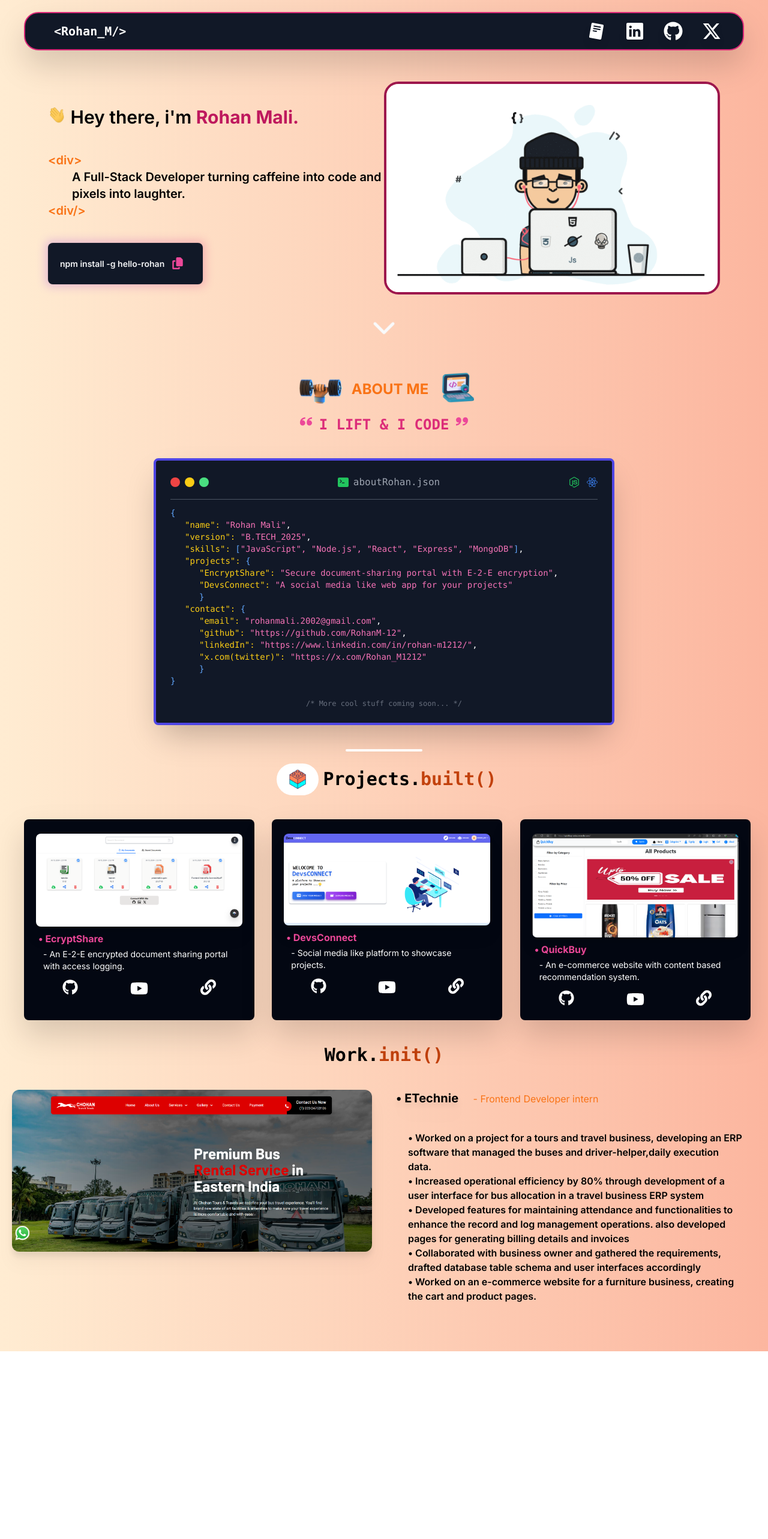
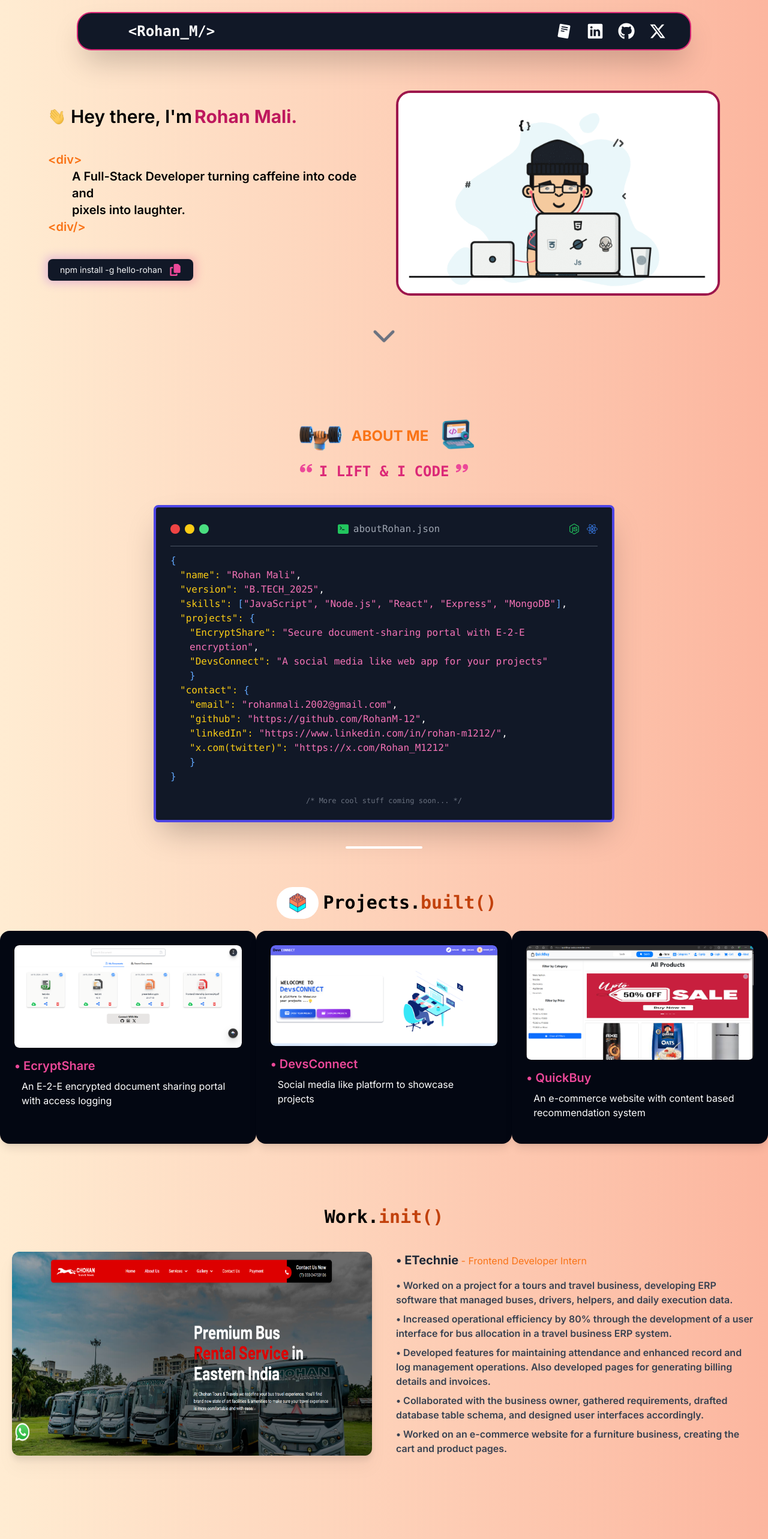
Before and after one commit to RohanM-12/Portfolio, a Next.js app: page / in a window 1280 px wide. Shown: the top 2566 px of the page at 60% size. Before the commit the page ends 2253 px from the top, so only its background shows below. Built offline with nearby package versions, Linux system fonts and the light colour scheme.

Commit message:
added responsiveness

```diff
--- a/src/app/page.js
+++ b/src/app/page.js
@@ -1,72 +1,88 @@
 "use client";
 import AboutMe from "@/components/AboutMe";
+import End from "@/components/End";
 import Projects from "@/components/Projects";
-import Work from "@/components/work";
+import Work from "@/components/Work"; // Corrected the import for consistency
 import { Image } from "antd";
 import { FaCopy } from "react-icons/fa6";
 import { FaChevronDown } from "react-icons/fa6";
+
 export default function Home() {
   return (
     <main>
-      <div className="px-20 py-8">
-        <div className="grid grid-cols-2">
+      <div className="px-8 sm:px-20 py-8">
+        {/* Intro Section */}
+        <div className="grid grid-cols-1 sm:grid-cols-2 gap-10 items-center">
+          {/* Text Section */}
           <div>
-            <div className=" font-semibold text-3xl my-10">
-              <span>
-                <Image src={"/wave.gif"} width={30} height={30} />
-              </span>
-              <span className="text-black"> Hey there, i'm </span>
-              <span className="font-bold text-pink-700 ">Rohan Mali. </span>
+            <div className="font-semibold text-3xl my-10 flex items-center">
+              <Image
+                src={"/wave.gif"}
+                width={30}
+                height={30}
+                alt="Waving hand"
+                preview={false}
+              />
+              <span className="ml-2 text-black">Hey there, I'm </span>
+              <span className="font-bold text-pink-700 ml-1">Rohan Mali.</span>
             </div>
+
+            {/* Description */}
             <div className="font-semibold text-xl my-2 text-black">
               <div className="text-orange-500">{"<div>"}</div>
               <div className="ml-10">
-                {" A Full-Stack Developer turning caffeine into code and "}
+                A Full-Stack Developer turning caffeine into code and
               </div>
-              <div className="ml-10">{"pixels into laughter. "} </div>
+              <div className="ml-10">pixels into laughter.</div>
               <div className="text-orange-500">{"<div/>"}</div>
-              <div className="w-fit  my-10">
-                <div className="relative group">
-                  <div className="absolute -inset-1 bg-gradient-to-r from-purple-600 to-pink-600 rounded-lg blur opacity-25 group-hover:opacity-100 transition duration-1000 group-hover:duration-200"></div>
-                  <div className="relative px-5  bg-gray-900 ring-1 ring-gray-900/5 rounded-lg leading-none flex items-top justify-end ">
-                    <div className="my-5 text-sm flex text-gray-100 justify-center items-center">
-                      npm install -g hello-rohan{" "}
-                      <span className=" mx-2">
-                        <button>
-                          <FaCopy
-                            size={20}
-                            className="text-pink-500 mx-1 mt-1"
-                          />
-                        </button>
-                      </span>
-                    </div>
-                  </div>
+            </div>
+
+            {/* NPM Install Section */}
+            <div className="w-fit my-10">
+              <div className="relative group">
+                <div className="absolute -inset-1 bg-gradient-to-r from-purple-600 to-pink-600 rounded-lg blur opacity-25 group-hover:opacity-100 transition duration-1000 group-hover:duration-200"></div>
+                <div className="relative px-5 py-2 bg-gray-900 ring-1 ring-gray-900/5 rounded-lg leading-none flex items-center">
+                  <span className="text-sm text-gray-100">
+                    npm install -g hello-rohan
+                  </span>
+                  <button className="ml-3">
+                    <FaCopy size={20} className="text-pink-500" />
+                  </button>
                 </div>
               </div>
             </div>
           </div>
 
-          <div>
+          {/* Image Section */}
+          <div className="flex justify-center">
             <Image
               preview={false}
               className="rounded-3xl border-4 border-pink-800"
               draggable={false}
               src="/bg1.gif"
+              alt="Background Image"
             />
           </div>
         </div>
-        <div className="flex justify-center mt-5">
-          <FaChevronDown className="animate-bounce text-gray-50" size={40} />
+
+        {/* Chevron Down */}
+        <div className="flex justify-center mt-10">
+          <FaChevronDown className="animate-bounce text-gray-500" size={40} />
         </div>
       </div>
-      <div>
+
+      {/* Sections: About Me, Projects, Work, End */}
+      <div className="mt-16">
         <AboutMe />
       </div>
-      <div>
+      <div className="mt-16">
         <Projects />
       </div>
-      <div>
+      <div className="mt-16">
         <Work />
+      </div>
+      <div className="flex justify-center mt-16">
+        <End />
       </div>
     </main>
   );
--- /dev/null
+++ b/src/components/End.jsx
@@ -0,0 +1,23 @@
+import { Image } from "antd";
+import React from "react";
+import Socials from "./Socials";
+
+const End = () => {
+  return (
+    <>
+      <div className="p-10">
+        <Image src={"/Duck.gif"} width={200} height={200} />
+        <div className="text-center">
+          <span className="font-bold drop-shadow-xl text-amber-700 ">
+            Ohh! You Reached end !!
+          </span>
+          <div>
+            <Socials />
+          </div>
+        </div>
+      </div>
+    </>
+  );
+};
+
+export default End;
--- a/src/components/Header.jsx
+++ b/src/components/Header.jsx
@@ -3,58 +3,49 @@ import { FaGithub } from "react-icons/fa";
 import { FaXTwitter } from "react-icons/fa6";
 import { IoLogoLinkedin } from "react-icons/io5";
 import { PiReadCvLogoFill } from "react-icons/pi";
+
 const Header = () => {
   return (
-    <>
-      <div className="flex items-center h-16 my-5 mx-10 border-2 bg-gray-900 rounded-3xl drop-shadow-2xl border-pink-600">
-        <div className="text-center mx-5 text-xl w-52 text-white font-bold font-mono ">
-          <span className=" cursor-pointer object-contain hover:text-3xl mx-1 transition-all duration-300 "></span>
-          <span className="font-mono text-white  drop-shadow-sm ">
-            {" <Rohan_M/>"}
+    <div className="flex items-center justify-between h-16 my-5 mx-auto max-w-5xl px-4 sm:px-10 border-2 bg-gray-900 rounded-3xl shadow-2xl border-pink-600 transition-all duration-300">
+      {/* Logo and Title */}
+      <div className="text-center mx-3 text-lg sm:text-2xl w-40 sm:w-52 text-white font-bold font-mono flex items-center justify-center">
+        <span className="font-mono text-white cursor-pointer hover:text-pink-600 transition-all duration-300">
+          {"<Rohan_M/>"}
         </span>
       </div>
 
-        <div className=" flex justify-end w-full mr-5">
-          <div className="mx-4 text-white drop-shadow-lg  ">
+      {/* Social Media Icons */}
+      <div className="flex items-center space-x-4 sm:space-x-6 text-white">
         <PiReadCvLogoFill
-              size={32}
-              className="object-contain hover:scale-150 transition-transform duration-300 hover:cursor-pointer "
+          size={28}
+          className="hover:scale-125 hover:text-pink-600 transition-transform duration-300 cursor-pointer"
         />
-          </div>
+
         <a
           target="_blank"
           href={"https://www.linkedin.com/in/rohan-m1212/"}
-            className="mx-4 text-white drop-shadow-lg "
+          className="hover:scale-125 hover:text-pink-600 transition-transform duration-300 cursor-pointer"
         >
-            <IoLogoLinkedin
-              size={32}
-              className="object-contain hover:scale-150 transition-transform duration-300 hover:cursor-pointer "
-            />
+          <IoLogoLinkedin size={28} />
         </a>
 
         <a
           target="_blank"
           href={"https://github.com/RohanM-12"}
-            className="mx-4 text-white drop-shadow-lg  "
+          className="hover:scale-125 hover:text-pink-600 transition-transform duration-300 cursor-pointer"
         >
-            <FaGithub
-              size={32}
-              className="object-contain hover:scale-150 transition-transform duration-300 hover:cursor-pointer "
-            />
+          <FaGithub size={28} />
         </a>
+
         <a
           target="_blank"
           href={"https://x.com/Rohan_M1212"}
-            className="mx-4 text-white drop-shadow-lg "
+          className="hover:scale-125 hover:text-pink-600 transition-transform duration-300 cursor-pointer"
         >
-            <FaXTwitter
-              size={32}
-              className="object-contain hover:scale-150 transition-transform duration-300 hover:cursor-pointer "
-            />
+          <FaXTwitter size={28} />
         </a>
       </div>
     </div>
-    </>
   );
 };
 
--- a/src/components/ProjectCard.jsx
+++ b/src/components/ProjectCard.jsx
@@ -1,9 +1,8 @@
 import { Tooltip } from "antd";
 import Image from "next/image";
 import React from "react";
-import { FaGithub } from "react-icons/fa";
-import { FaLink } from "react-icons/fa";
-import { FaYoutube } from "react-icons/fa";
+import { FaGithub, FaLink, FaYoutube } from "react-icons/fa";
+
 const ProjectCard = ({
   title,
   description,
@@ -13,50 +12,65 @@ const ProjectCard = ({
   imgSrc,
 }) => {
   return (
-    <div className="bg-gray-950 rounded-lg w-96 p-5 m-5 drop-shadow-2xl">
-      <div className="px-0 py-1">
+    <div className="bg-gray-950 rounded-2xl p-4 sm:p-6 m-5 w-full max-w-md mx-auto shadow-lg transition-all duration-300 transform hover:scale-105 hover:shadow-2xl">
+      {/* Image Section */}
+      <div className="overflow-hidden rounded-lg">
         <Image
-          className="rounded-lg drop-shadow-xl hover:scale-105 transition-transform duration-300"
+          className="rounded-lg shadow-md hover:scale-105 transition-transform duration-300"
           width={500}
-          height={500}
+          height={300}
           src={imgSrc}
+          alt={title}
         />
       </div>
-      <div>
-        <div className="m-1 font-bold text-pink-500">• {title}</div>
-        <div className="text-white text-sm mx-3">- {description}.</div>
+
+      {/* Title and Description */}
+      <div className="mt-4">
+        <h3 className="text-pink-500 font-semibold text-lg sm:text-xl mb-2">
+          • {title}
+        </h3>
+        <p className="text-white text-sm sm:text-base mx-1 sm:mx-3">
+          {description}
+        </p>
       </div>
-      <div className="grid grid-cols-3 pt-3">
-        <div className="flex justify-center hover:cursor-pointer">
-          <Tooltip title={"GitHub"} placement="left">
-            <a href={gitHub}>
+
+      {/* Icons Section */}
+      <div className="flex justify-around items-center pt-4">
+        {/* GitHub Icon */}
+        {gitHub && (
+          <Tooltip title={"GitHub"} placement="top">
+            <a href={gitHub} target="_blank" rel="noopener noreferrer">
               <FaGithub
-                size={26}
-                className="text-white  hover:scale-125 transition-transform duration-300 "
+                size={28}
+                className="text-white hover:text-pink-500 hover:scale-125 transition-transform duration-300"
               />
             </a>
           </Tooltip>
-        </div>
-        <div className="flex justify-center hover:cursor-pointer">
-          <Tooltip title={"YouTube"} placement="bottom">
-            <a href={gitHub}>
+        )}
+
+        {/* YouTube Icon */}
+        {youTubeLink && (
+          <Tooltip title={"YouTube"} placement="top">
+            <a href={youTubeLink} target="_blank" rel="noopener noreferrer">
               <FaYoutube
-                size={30}
-                className="text-white  hover:scale-125 transition-transform duration-300 "
+                size={28}
+                className="text-white hover:text-pink-500 hover:scale-125 transition-transform duration-300"
               />
             </a>
           </Tooltip>
-        </div>
-        <div className="flex justify-center hover:cursor-pointer">
-          <Tooltip title={"Live link"} placement="right">
-            <a href={liveLink}>
+        )}
+
+        {/* Live Link Icon */}
+        {liveLink && (
+          <Tooltip title={"Live Link"} placement="top">
+            <a href={liveLink} target="_blank" rel="noopener noreferrer">
               <FaLink
-                size={26}
-                className="text-white  hover:scale-125 transition-transform duration-300 "
+                size={28}
+                className="text-white hover:text-pink-500 hover:scale-125 transition-transform duration-300"
               />
             </a>
           </Tooltip>
-        </div>
+        )}
       </div>
     </div>
   );
--- a/src/components/Projects.jsx
+++ b/src/components/Projects.jsx
@@ -16,7 +16,7 @@ const Projects = () => {
         </span>
         Projects.<span className="text-orange-700">built()</span>
       </div>
-      <div className="grid grid-cols-3 p-5">
+      <div className="grid   grid-cols-1 sm:grid-cols-3  ">
         <ProjectCard
           title={"EcryptShare"}
           description={
--- /dev/null
+++ b/src/components/Socials.jsx
@@ -0,0 +1,35 @@
+import React from "react";
+import { XOutlined, LinkedinOutlined, GithubOutlined } from "@ant-design/icons";
+const Socials = ({ bgColor, iconColor }) => {
+  return (
+    <>
+      <div className="  flex justify-center slide-up my-0 ">
+        <span className={` ${bgColor} m-0 p-1 rounded-xl w-72 text-center`}>
+          <p className={`${iconColor} font-bold my-1`}>Connect With Me </p>
+
+          <GithubOutlined
+            className="mx-2 text-2xl "
+            onClick={() =>
+              (window.location.href = "https://github.com/RohanM-12")
+            }
+          />
+          <LinkedinOutlined
+            className="mx-2 text-2xl "
+            onClick={() =>
+              (window.location.href =
+                "https://www.linkedin.com/in/rohan-m1212/")
+            }
+          />
+          <XOutlined
+            className="mx-2 text-2xl "
+            onClick={() =>
+              (window.location.href = "https://twitter.com/Rohan_M1212")
+            }
+          />
+        </span>
+      </div>
+    </>
+  );
+};
+
+export default Socials;
--- a/src/components/ThingsAboutMe.jsx
+++ b/src/components/ThingsAboutMe.jsx
@@ -5,38 +5,42 @@ import Link from "next/link";
 
 const ThingsAboutMe = () => {
   return (
-    <div className="relative rounded-lg bg-gray-900 text-white w-4/5 max-w-3xl mx-auto p-6 my-10 shadow-2xl border-4 border-indigo-600">
-      <div className="flex justify-between items-center mb-4">
-        <div className="flex space-x-2">
+    <div className="relative bg-gray-900 text-white w-full max-w-3xl mx-auto p-4 sm:p-6 my-10 shadow-2xl border-4 border-indigo-600 rounded-lg">
+      <div className="flex flex-col sm:flex-row justify-between items-center mb-4">
+        {/* Traffic Lights and File Name Section */}
+        <div className="flex space-x-2 mb-4 sm:mb-0">
           <div className="bg-red-500 rounded-full w-4 h-4"></div>
           <div className="bg-yellow-400 rounded-full w-4 h-4"></div>
           <div className="bg-green-400 rounded-full w-4 h-4"></div>
         </div>
-        <span className="font-mono flex items-center text-gray-400">
+        <span className="font-mono flex items-center text-gray-400 text-sm sm:text-base mb-4 sm:mb-0">
           <BsFillTerminalFill className="text-green-500 mr-2" size={18} />
           aboutRohan.json
         </span>
+        {/* Tech Icons Section */}
         <div className="flex space-x-3">
           <FaNodeJs className="text-green-500" size={18} />
           <FaReact className="text-blue-500" size={18} />
         </div>
       </div>
 
+      {/* Separator Line */}
       <div className="bg-gray-700 border-t border-gray-600 my-3"></div>
 
-      <div className="text-sm font-mono">
+      {/* JSON-Like Structure */}
+      <div className="text-sm sm:text-base font-mono">
         <div>
           <span className="text-blue-400">{"{"}</span>
         </div>
-        <div className="ml-6">
+        <div className="ml-4">
           <span className="text-yellow-400">"name": </span>
           <span className="text-pink-400">"Rohan Mali"</span>,
         </div>
-        <div className="ml-6">
+        <div className="ml-4">
           <span className="text-yellow-400">"version": </span>
           <span className="text-pink-400">"B.TECH_2025"</span>,
         </div>
-        <div className="ml-6">
+        <div className="ml-4">
           <span className="text-yellow-400">"skills": </span>
           <span className="text-blue-400">{"["}</span>
           <span className="text-pink-400">
@@ -45,10 +49,11 @@ const ThingsAboutMe = () => {
           <span className="text-blue-400">{"]"}</span>,
         </div>
 
-        <div className="ml-6">
+        {/* Projects Section */}
+        <div className="ml-4">
           <span className="text-yellow-400">"projects": </span>
           <span className="text-blue-400">{"{"}</span>
-          <div className="ml-6">
+          <div className="ml-4">
             <div>
               <span className="text-yellow-400">"EncryptShare": </span>
               <span className="text-pink-400">
@@ -63,12 +68,14 @@ const ThingsAboutMe = () => {
               </span>
             </div>
           </div>
-          <span className="text-blue-400 ml-6">{"}"}</span>
+          <span className="text-blue-400 ml-4">{"}"}</span>
         </div>
-        <div className="ml-6">
+
+        {/* Contact Section */}
+        <div className="ml-4">
           <span className="text-yellow-400">"contact": </span>
           <span className="text-blue-400">{"{"}</span>
-          <div className="ml-6">
+          <div className="ml-4">
             <div>
               <span className="text-yellow-400">"email": </span>
               <span className="text-pink-400">"rohanmali.2002@gmail.com"</span>,
@@ -77,7 +84,7 @@ const ThingsAboutMe = () => {
               <span className="text-yellow-400">"github": </span>
               <Link
                 href={"https://github.com/RohanM-12"}
-                className="text-pink-400"
+                className="text-pink-400 hover:underline"
               >
                 "https://github.com/RohanM-12"
               </Link>
@@ -87,7 +94,7 @@ const ThingsAboutMe = () => {
               <span className="text-yellow-400">"linkedIn": </span>
               <Link
                 href={"https://www.linkedin.com/in/rohan-m1212/"}
-                className="text-pink-400"
+                className="text-pink-400 hover:underline"
               >
                 "https://www.linkedin.com/in/rohan-m1212/"
               </Link>
@@ -97,19 +104,20 @@ const ThingsAboutMe = () => {
               <span className="text-yellow-400">"x.com(twitter)": </span>
               <Link
                 href={"https://x.com/Rohan_M1212"}
-                className="text-pink-400"
+                className="text-pink-400 hover:underline"
               >
                 "https://x.com/Rohan_M1212"
               </Link>
             </div>
           </div>
-          <span className="text-blue-400 ml-6">{"}"}</span>
+          <span className="text-blue-400 ml-4">{"}"}</span>
         </div>
         <div>
           <span className="text-blue-400">{"}"}</span>
         </div>
       </div>
 
+      {/* Footer Section */}
       <div className="mt-5 text-xs text-gray-500 text-center font-mono">
         <span className="animate-pulse">
           /* More cool stuff coming soon... */
--- a/src/components/Work.jsx
+++ b/src/components/Work.jsx
@@ -4,53 +4,64 @@ import React from "react";
 
 const Work = () => {
   return (
-    <>
-      <div className="flex justify-center items-center text-3xl font-mono font-bold">
+    <div className="p-5">
+      {/* Header Section */}
+      <div className="flex justify-center items-center text-3xl font-mono font-bold mb-10">
         <span className="font-mono text-black font-bold"> Work.</span>
         <span className="text-orange-700">init()</span>
       </div>
-      <div className="grid grid-cols-2">
-        <div className=" p-5 py-10 ">
+
+      {/* Work Content Section */}
+      <div className="grid grid-cols-1 md:grid-cols-2 gap-10">
+        {/* Image Section */}
+        <div className="flex justify-center">
           <Image
             className="rounded-xl drop-shadow-xl hover:scale-105 transition-transform duration-300"
             src={"/chohanTravel.png"}
             width={700}
             height={700}
+            alt="Chohan Travel"
           />
         </div>
-        <div className="py-10">
-          <span className="text-xl font-bold drop-shadow-xl p-5 ">
-            • ETechnie
-          </span>
-          <span className="text-orange-500"> - Frontend Developer intern </span>
-          <div className="p-10 font-semibold">
-            <span>
+
+        {/* Text Content Section */}
+        <div className="space-y-4">
+          <div>
+            <span className="text-xl font-bold text-gray-800">• ETechnie</span>
+            <span className="text-orange-500">
+              {" "}
+              - Frontend Developer Intern
+            </span>
+          </div>
+          <div className="font-semibold text-gray-700 space-y-2">
+            <p>
               • Worked on a project for a tours and travel business, developing
-              an ERP software that managed the buses and driver-helper,daily
+              ERP software that managed buses, drivers, helpers, and daily
               execution data.
-            </span>
-            <div>
-              • Increased operational efficiency by 80% through development of a
-              user interface for bus allocation in a travel business ERP system
-            </div>
-            <div>
-              • Developed features for maintaining attendance and
-              functionalities to enhance the record and log management
-              operations. also developed pages for generating billing details
-              and invoices
-            </div>
-            <div>
-              • Collaborated with business owner and gathered the requirements,
-              drafted database table schema and user interfaces accordingly
-            </div>
-            <div>
+            </p>
+            <p>
+              • Increased operational efficiency by 80% through the development
+              of a user interface for bus allocation in a travel business ERP
+              system.
+            </p>
+            <p>
+              • Developed features for maintaining attendance and enhanced
+              record and log management operations. Also developed pages for
+              generating billing details and invoices.
+            </p>
+            <p>
+              • Collaborated with the business owner, gathered requirements,
+              drafted database table schema, and designed user interfaces
+              accordingly.
+            </p>
+            <p>
               • Worked on an e-commerce website for a furniture business,
               creating the cart and product pages.
-            </div>
+            </p>
           </div>
         </div>
       </div>
-    </>
+    </div>
   );
 };
 
```
Also changed, not shown: public/Duck.gif (added). Lines whose indentation alone changed are shown as unchanged.
